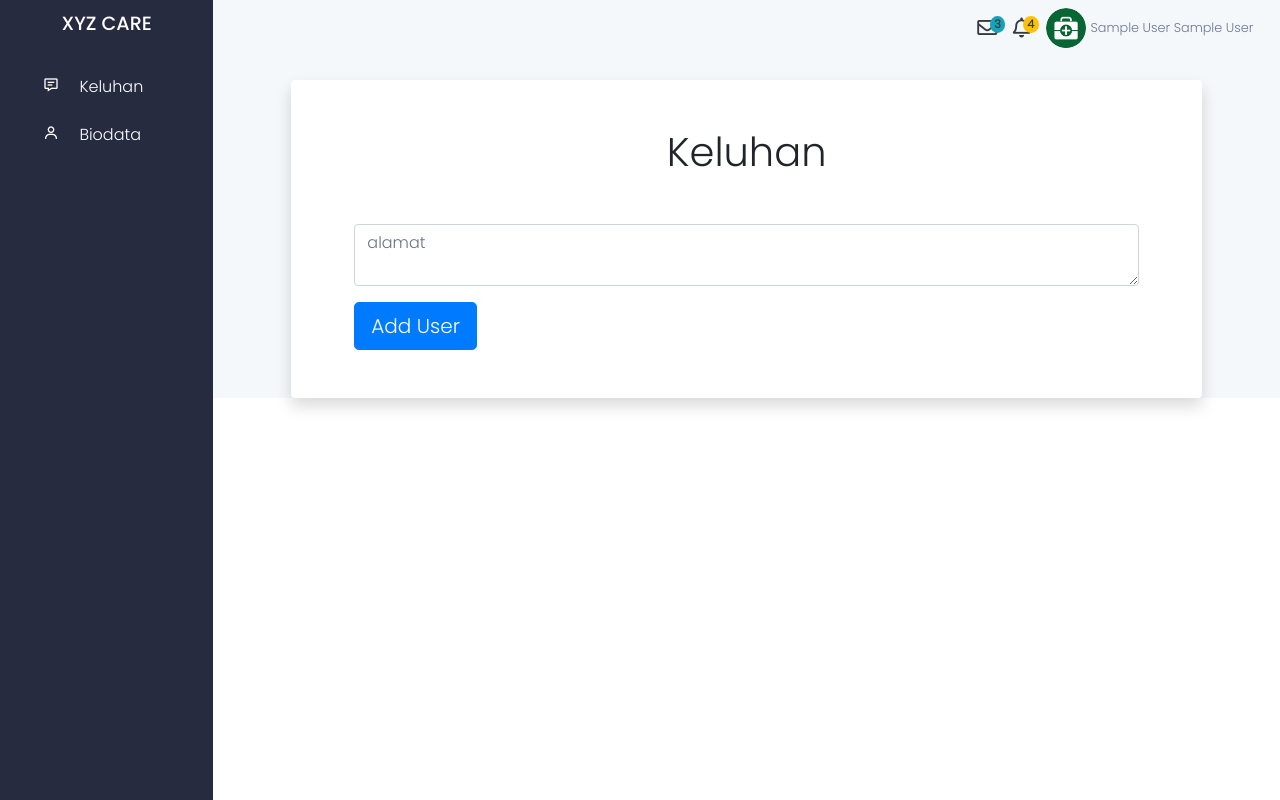
After one commit to naufalrd/PT-XYZ-aerrrr, a CodeIgniter app: page /lf/pelanggan/add_keluhan in a window 1280 px wide. The commit adds this page. Run offline with CodeIgniter, Linux system fonts and the light colour scheme; the visitor is signed in with stand-in values (Sample User, id 1); some libraries are stand-ins or nearby versions.

Commit message:
add texteditor

```diff
--- a/application/controllers/Pelanggan.php
+++ b/application/controllers/Pelanggan.php
@@ -32,6 +32,12 @@ class Pelanggan extends CI_Controller
         $this->load->view('pelanggan/biodata.php');
         $this->load->view('template/footer.php');
     }
+    public function add_keluhan()
+    {
+        $this->load->view('template/header.php');
+        $this->load->view('pelanggan/addkeluhan.php');
+        $this->load->view('template/footer.php');
+    }
 
     public function end_keluhan()
     {
--- /dev/null
+++ b/application/views/pelanggan/addkeluhan.php
@@ -0,0 +1,40 @@
+<script src="https://code.jquery.com/jquery-3.5.1.min.js" crossorigin="anonymous"></script>
+<script src="https://cdn.jsdelivr.net/npm/popper.js@1.16.0/dist/umd/popper.min.js" integrity="sha384-Q6E9RHvbIyZFJoft+2mJbHaEWldlvI9IOYy5n3zV9zzTtmI3UksdQRVvoxMfooAo" crossorigin="anonymous"></script>
+
+<link rel="stylesheet" href="https://stackpath.bootstrapcdn.com/bootstrap/4.4.1/css/bootstrap.min.css" integrity="sha384-Vkoo8x4CGsO3+Hhxv8T/Q5PaXtkKtu6ug5TOeNV6gBiFeWPGFN9MuhOf23Q9Ifjh" crossorigin="anonymous">
+<script src="https://stackpath.bootstrapcdn.com/bootstrap/4.4.1/js/bootstrap.min.js" integrity="sha384-wfSDF2E50Y2D1uUdj0O3uMBJnjuUD4Ih7YwaYd1iqfktj0Uod8GCExl3Og8ifwB6" crossorigin="anonymous"></script>
+
+<link href="https://cdn.jsdelivr.net/npm/summernote@0.8.18/dist/summernote-bs4.min.css" rel="stylesheet">
+<script src="https://cdn.jsdelivr.net/npm/summernote@0.8.18/dist/summernote-bs4.min.js"></script>
+<div class="container mb-container">
+    <div class="row mt-5 mx-5 p-5 shadow bg-white rounded">
+        <h1 class="text-center mb-5">Keluhan</h1>
+        <div class="container overflow-auto">
+            <form action="<?= site_url(); ?>operator/add_user" method="post">
+                <div class="row">
+                    <div class="form-group col-12 mb-3">
+                        <label for="inputEmail" class="form-controll visually-hidden">Keluhan</label>
+                        <textarea id="summernote" type="text" name="alamat" class="form-control" autocomplete="off" placeholder="alamat"></textarea>
+                    </div>
+                </div>
+                <button class="btn btn-lg btn-primary" type="submit">Add User</button>
+            </form>
+        </div>
+    </div>
+</div>
+<script>
+    $(document).ready(function() {
+        $('#summernote').summernote({
+            height: 120,
+            toolbar: [
+                ['style', ['style']],
+                ['font', ['bold', 'underline', 'clear']],
+                ['color', ['color']],
+                ['para', ['ul', 'ol', 'paragraph']],
+                ['table', ['table']],
+                ['insert', ['link', 'picture', 'video']],
+                ['view', ['fullscreen', 'codeview', 'help']]
+            ]
+        });
+    });
+</script>
--- a/application/views/pelanggan/home.php
+++ b/application/views/pelanggan/home.php
@@ -2,7 +2,7 @@
     <div class="row mt-5 mx-5 p-5 shadow bg-white rounded">
         <h1 class="text-center">Keluhan</h1>
         <div class="text-center mb-5">
-            <a href="<?= site_url(); ?>pelanggan/addkeluhan" class="btn btn-outline-dark btn-sm"> + Keluhan</a>
+            <a href="<?= site_url(); ?>pelanggan/add_keluhan" class="btn btn-outline-dark btn-sm"> + Keluhan</a>
         </div>
         <div class="container text-center overflow-auto">
 
```
